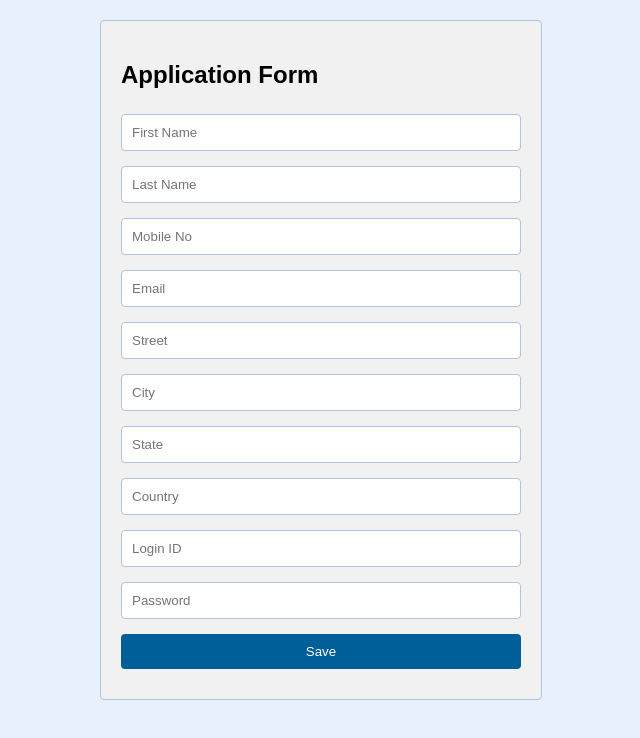
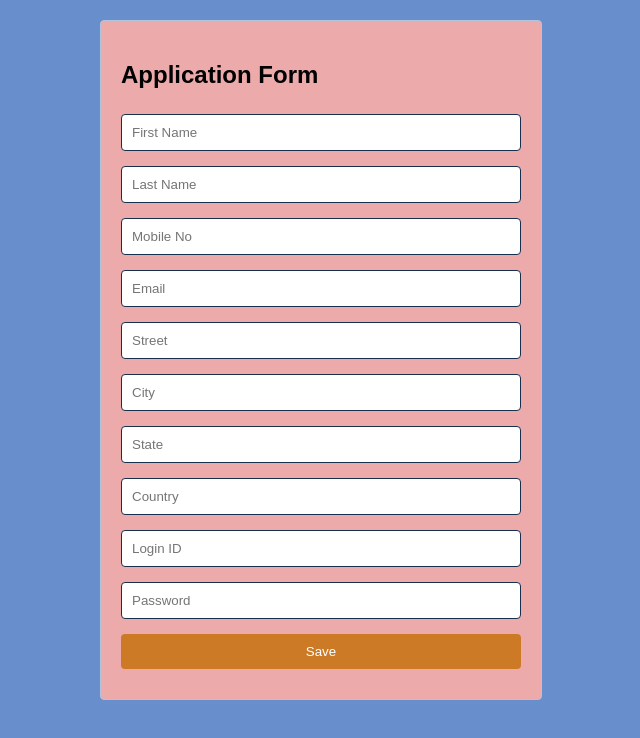
Before and after one commit to Anshu-00/user_resgistration, a website: page public/index.html in a window 1280 px wide. Shown: the whole page, without its empty margins (319-959 px from the left). Drawn offline with nearby package versions, Linux system fonts and the light colour scheme.

Commit message:
Update style.css

```diff
--- a/public/style.css
+++ b/public/style.css
@@ -1,7 +1,7 @@
 body {
     font-family: Arial, sans-serif;
     margin: 20px;
-    background-color: #e8f0fe;
+    background-color: #698ecc;
   }
 
   form {
@@ -10,7 +10,7 @@ body {
     padding: 20px;
     border: 1px solid #b0c4de;
     border-radius: 4px;
-    background-color: #f1f1f1;
+    background-color: #edaaaa;
   }
 
   input[type="text"],
@@ -21,18 +21,18 @@ body {
     padding: 10px;
     margin: 5px 0 10px 0;
     display: inline-block;
-    border: 1px solid #b0c4de;
+    border: 1px solid #182f4e;
     border-radius: 4px;
     box-sizing: border-box;
   }
 
   button {
-    background-color: #005f99;
+    background-color: #cd7a27;
     color: white;
     border: none;
     cursor: pointer;
   }
 
   button:hover {
-    background-color: #004080;
+    background-color: #2d4156;
   }
```
